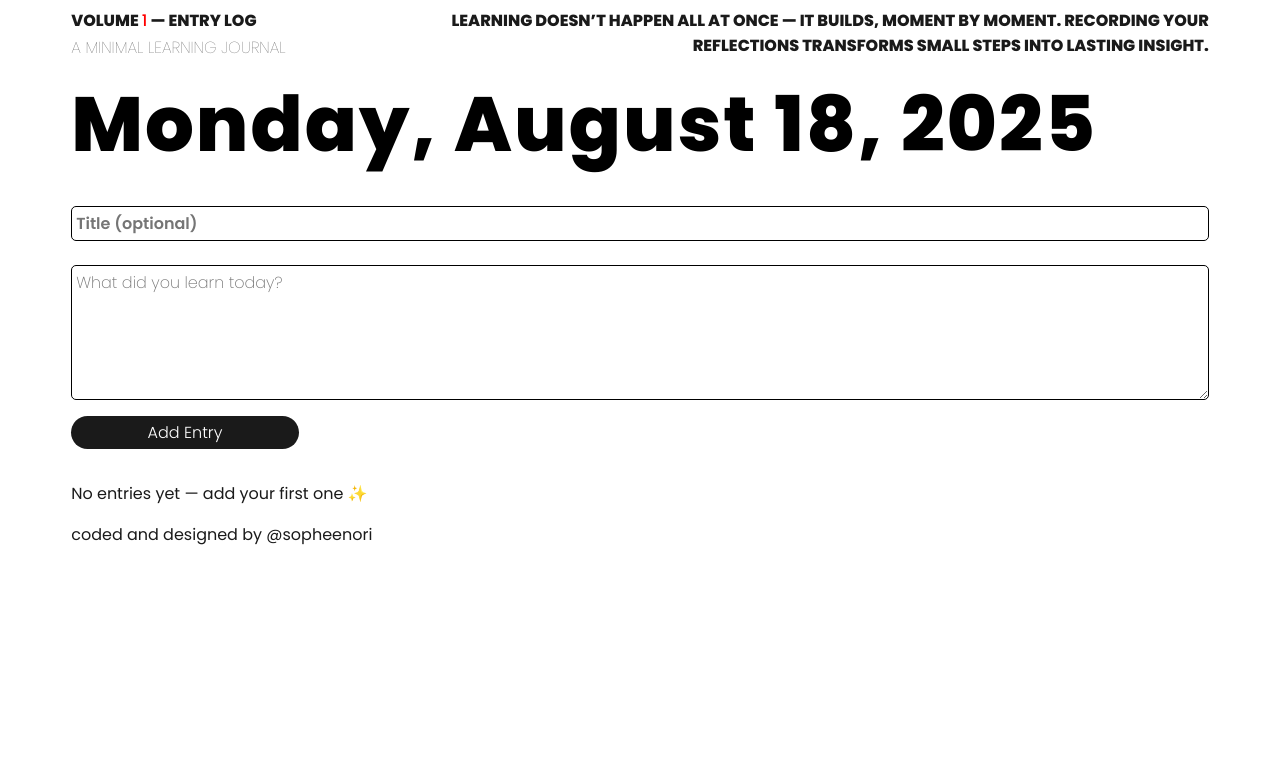
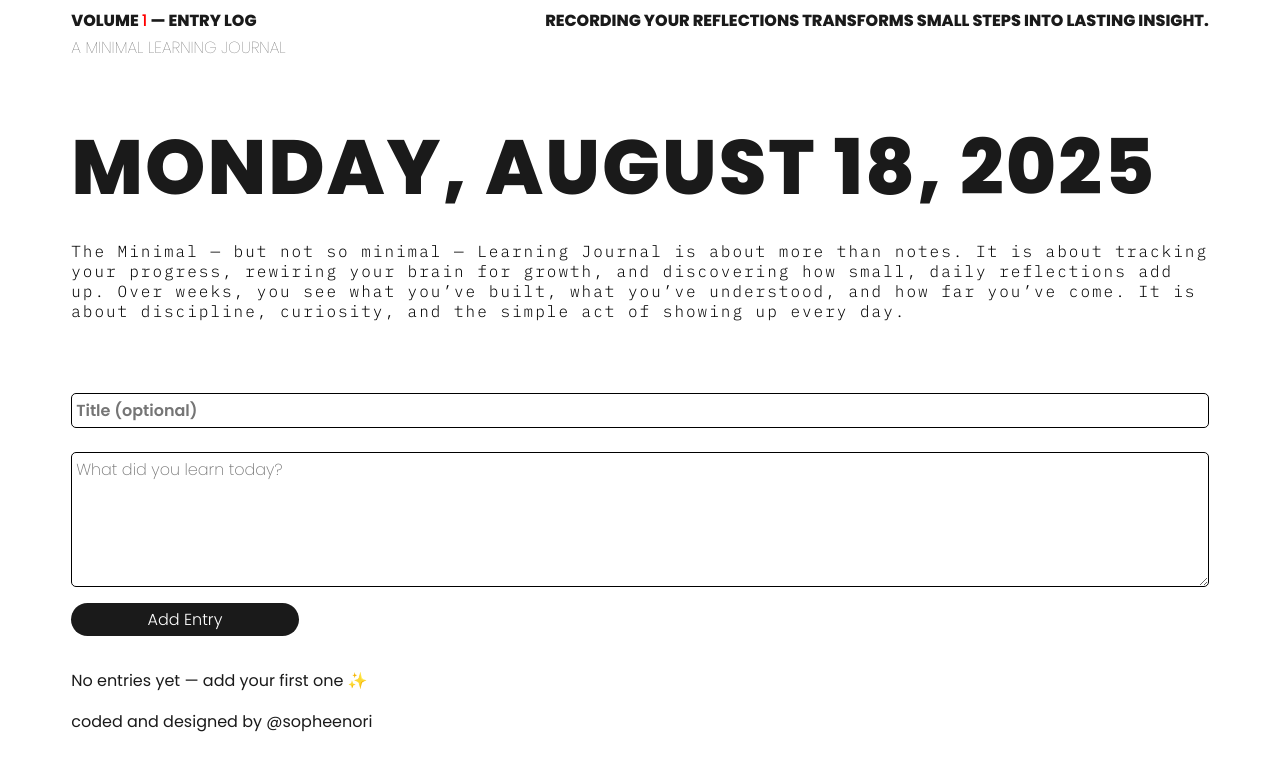
Before and after one commit to zofienora/learn-journal-v1, a React (Vite) app: page / in a window 1280 px wide. Shown: the top 770 px of the page. Built offline with nearby package versions, Linux system fonts and the light colour scheme.

Commit message:
addedsecond part of header

```diff
--- a/src/App.css
+++ b/src/App.css
@@ -55,7 +55,15 @@
 .header-below {
   font-weight: 800;
   letter-spacing: 2px;
+  padding: 3rem 0;
+}
+
+.below-one {
   font-size: 6vw;
+  font-weight: 800;
+  color: var(--color-dark);
+  text-transform: uppercase;
+  padding-bottom: 1rem;
 }
 
 
--- a/src/components/Header.jsx
+++ b/src/components/Header.jsx
@@ -17,12 +17,12 @@ function Header() {
                   <p className="header-two">a minimal learning journal</p>
               </div>
               <div className="header-right-one">
-                <p className="header-three">Learning doesn’t happen all at once — it builds, moment by moment. Recording your reflections transforms small steps into lasting insight.</p>
+                <p className="header-three">Recording your reflections transforms small steps into lasting insight.</p>
               </div>
           </div>
           <div className="header-below">
             <div className="below-one">{today}</div>
-            <div className="below-two ibm-plex-mono-light"></div>
+            <div className="below-two ibm-plex-mono-light">The Minimal — but not so minimal — Learning Journal is about more than notes. It is about tracking your progress, rewiring your brain for growth, and discovering how small, daily reflections add up. Over weeks, you see what you’ve built, what you’ve understood, and how far you’ve come. It is about discipline, curiosity, and the simple act of showing up every day.</div>
           </div>
         </div>
        {/*  <div className="container">
```
